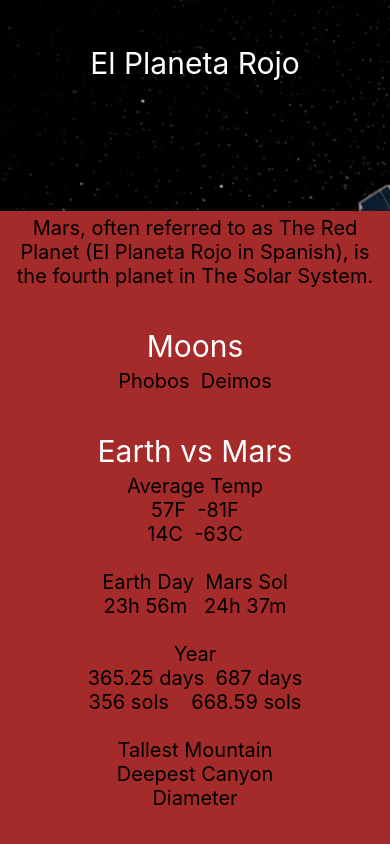
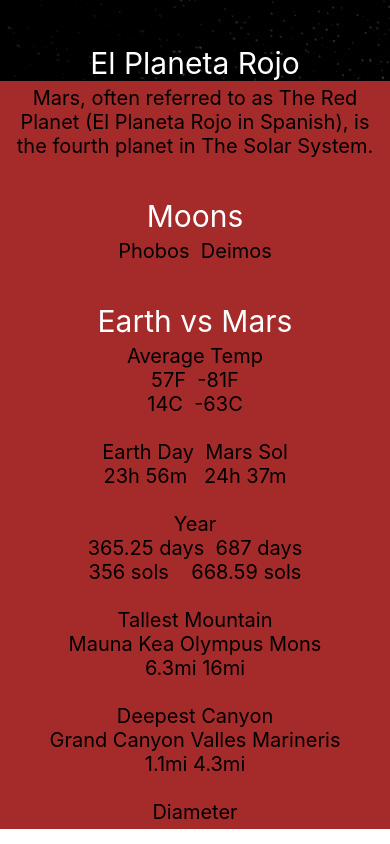
Before and after one commit to kstick9210/el-planeta-rojo, a React Native app: screen / in a window 390 px wide. Built offline with nearby package versions, Linux system fonts and the light colour scheme.

Commit message:
fix scroll issue

```diff
--- a/app/screens/MarsScreen.js
+++ b/app/screens/MarsScreen.js
@@ -7,7 +7,10 @@ const { earthVmars: { earth, mars } } = marsInfo
 
 export default function MarsScreen() {
     return (
-        <ScrollView contentContainerStyle={styles.scroll}>
+        <View style={styles.view}>
+            <ScrollView
+                fadingEdgeLength={2}
+            >
                 <ImageBackground
                     resizeMode="cover"
                     source={require("../assets/mars-insight.jpeg")}
@@ -40,11 +43,16 @@ export default function MarsScreen() {
                         {earth.year[0]}  {mars.year[0]}{'\n'}
                         {earth.year[1]}    {mars.year[1]}{'\n'}{'\n'}
                         Tallest Mountain{'\n'}
+                        {earth.tallestMtn.name} {mars.tallestMtn.name}{'\n'}
+                        {earth.tallestMtn.height} {mars.tallestMtn.height}{'\n'}{'\n'}
                         Deepest Canyon{'\n'}
+                        {earth.deepestCanyon.name} {mars.deepestCanyon.name}{'\n'}
+                        {earth.deepestCanyon.depth} {mars.deepestCanyon.depth}{'\n'}{'\n'}
                         Diameter{'\n'}
                     </Text>
                 </View>
             </ScrollView>
+        </View>
     )
 }
 
@@ -52,11 +60,11 @@ const styles = StyleSheet.create({
     background: {
         alignItems: 'center',
         justifyContent: 'center',
-        resizeMode: "repeat",
-        flex: 1,
+        // height: 20
+        // flex: 2
     },
     bottom: {
-        flex: 3,
+        // flex: 3,
         // backgroundColor: 'rgb(153, 97, 65)',
         backgroundColor: 'brown',
         alignItems: 'center'
@@ -65,9 +73,6 @@ const styles = StyleSheet.create({
         color: 'white',
         fontSize: 30,
         marginTop: 45
-    },
-    scroll: {
-        flexGrow: 1
     },
     title: {
         color: 'white',
```
Lines whose indentation alone changed are shown as unchanged.
